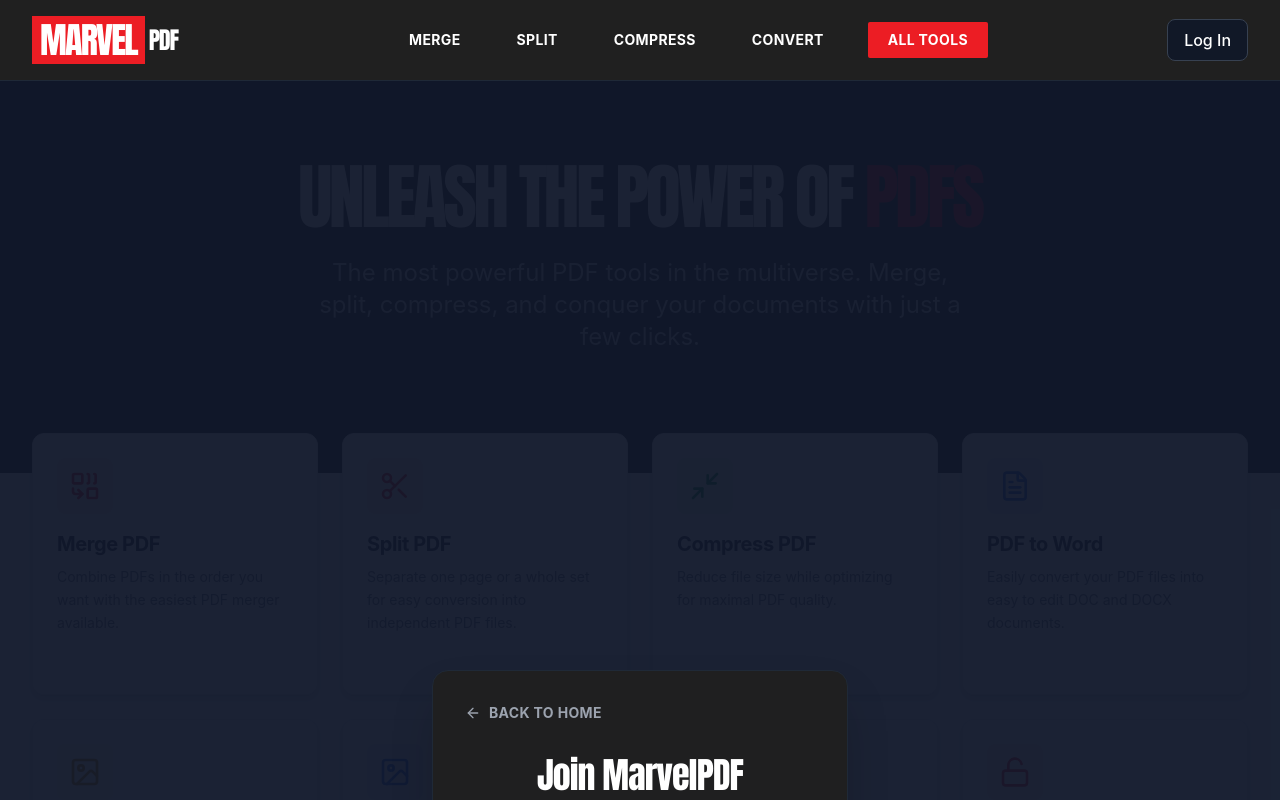
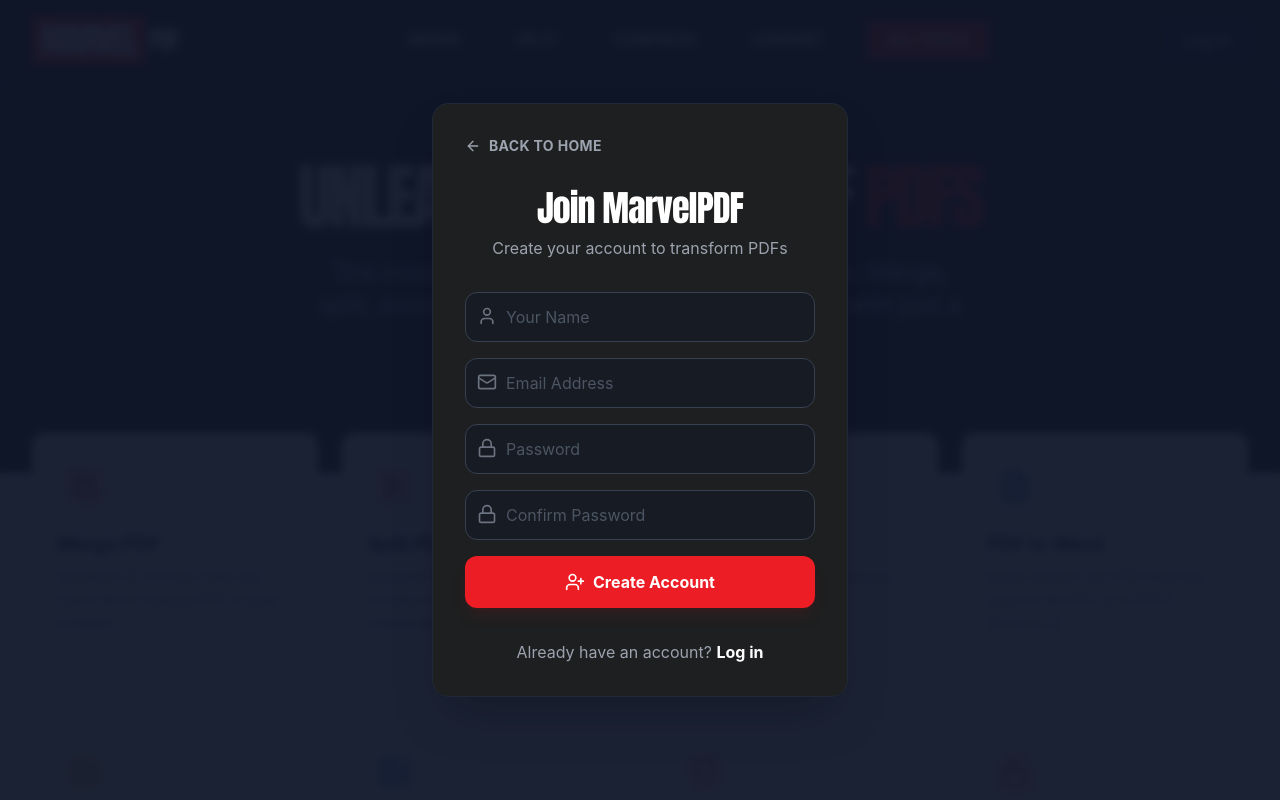
Before and after one commit to gaurav25122000/PDF, a React (Vite) app in the folder frontend/: page /signup in a window 1280 px wide. Shown: the top 800 px of the page. Built offline with nearby package versions, Linux system fonts and the light colour scheme; no server answers.

Commit message:
Auth Screen Changes

```diff
--- a/frontend/src/App.jsx
+++ b/frontend/src/App.jsx
@@ -4,6 +4,7 @@
 import Home from './pages/Home';
 import Login from './pages/Login';
 import Signup from './pages/Signup';
+import AuthModalWrapper from './components/AuthModalWrapper';
 import { AuthProvider } from './context/AuthContext';
 
 import MergePDF from './pages/MergePDF';
@@ -58,8 +59,8 @@
                     <Route path="/" element={<div />} /> {/* Empty for root, so Home shows underneath */}
 
                     {/* Auth Routes */}
-                    <Route path="/login" element={<div className="pointer-events-auto min-h-screen flex items-center justify-center bg-slate-900/95 absolute inset-0 z-50"><Login /></div>} />
-                    <Route path="/signup" element={<div className="pointer-events-auto min-h-screen flex items-center justify-center bg-slate-900/95 absolute inset-0 z-50"><Signup /></div>} />
+                    <Route path="/login" element={<AuthModalWrapper><Login /></AuthModalWrapper>} />
+                    <Route path="/signup" element={<AuthModalWrapper><Signup /></AuthModalWrapper>} />
 
                     {/* Tool Routes - Each wraps content in standard ToolModal */}
                     <Route path="/merge-pdf" element={<div className="pointer-events-auto min-h-screen flex items-center justify-center"><MergePDF /></div>} />
--- /dev/null
+++ b/frontend/src/components/AuthModalWrapper.jsx
@@ -0,0 +1,23 @@
+
+import React from 'react';
+import { useNavigate } from 'react-router-dom';
+
+const AuthModalWrapper = ({ children }) => {
+  const navigate = useNavigate();
+
+  return (
+    <div
+      className="fixed inset-0 z-50 flex items-center justify-center bg-slate-900/95 backdrop-blur-sm p-4 animate-in fade-in duration-200 pointer-events-auto"
+      onClick={() => navigate('/')}
+    >
+      <div
+        onClick={(e) => e.stopPropagation()}
+        className="w-full max-w-md"
+      >
+        {children}
+      </div>
+    </div>
+  );
+};
+
+export default AuthModalWrapper;
```
